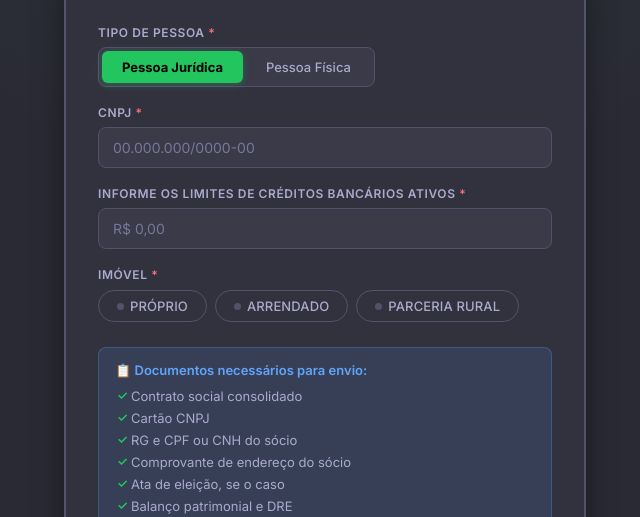
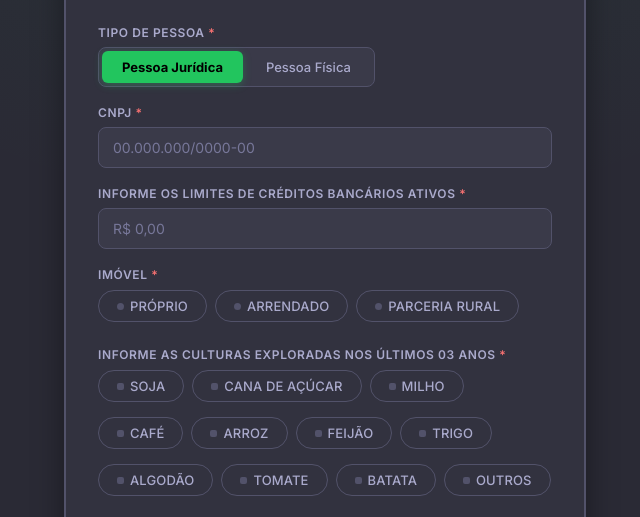
Before and after one commit to luciano7799/agross-docs, a website: page public/index.html in a window 1280 px wide. Shown: the part 210-727 px from the top of the page, without its empty margins (315-955 px from the left). Drawn offline with Linux system fonts and the light colour scheme.

Commit message:
Adiciona campo culturas multi-select com campo Outros condicional

```diff
--- a/public/index.html
+++ b/public/index.html
@@ -61,6 +61,27 @@
               <input type="radio" name="imovel" value="Parceria rural">
               <span class="radio-label">Parceria rural</span>
             </label>
+          </div>
+        </div>
+
+        <!-- Culturas exploradas -->
+        <div class="form-group">
+          <label>Informe as culturas exploradas nos últimos 03 anos <span class="req">*</span></label>
+          <div class="check-group" id="culturasGroup">
+            <label class="check-option"><input type="checkbox" name="culturas" value="Soja"><span class="check-label">Soja</span></label>
+            <label class="check-option"><input type="checkbox" name="culturas" value="Cana de açúcar"><span class="check-label">Cana de açúcar</span></label>
+            <label class="check-option"><input type="checkbox" name="culturas" value="Milho"><span class="check-label">Milho</span></label>
+            <label class="check-option"><input type="checkbox" name="culturas" value="Café"><span class="check-label">Café</span></label>
+            <label class="check-option"><input type="checkbox" name="culturas" value="Arroz"><span class="check-label">Arroz</span></label>
+            <label class="check-option"><input type="checkbox" name="culturas" value="Feijão"><span class="check-label">Feijão</span></label>
+            <label class="check-option"><input type="checkbox" name="culturas" value="Trigo"><span class="check-label">Trigo</span></label>
+            <label class="check-option"><input type="checkbox" name="culturas" value="Algodão"><span class="check-label">Algodão</span></label>
+            <label class="check-option"><input type="checkbox" name="culturas" value="Tomate"><span class="check-label">Tomate</span></label>
+            <label class="check-option"><input type="checkbox" name="culturas" value="Batata"><span class="check-label">Batata</span></label>
+            <label class="check-option" id="checkOutros"><input type="checkbox" name="culturas" value="Outros" id="cbOutros"><span class="check-label">Outros</span></label>
+          </div>
+          <div id="outrosWrap" style="display:none; margin-top:10px;">
+            <input type="text" id="culturasOutros" name="culturasOutros" placeholder="Descreva as outras culturas..." maxlength="200">
           </div>
         </div>
 
@@ -152,6 +173,12 @@
           inputDoc.maxLength = 18;
         }
       });
+    });
+
+    // ── Culturas: toggle Outros ───────────────────────────────────
+    document.getElementById('cbOutros').addEventListener('change', function () {
+      document.getElementById('outrosWrap').style.display = this.checked ? 'block' : 'none';
+      if (!this.checked) document.getElementById('culturasOutros').value = '';
     });
 
     // ── Máscara moeda ─────────────────────────────────────────────
@@ -247,10 +274,19 @@
       const imovelEl = document.querySelector('input[name="imovel"]:checked');
       if (!imovelEl) { msgErro.textContent = 'Selecione o tipo de imóvel.'; msgErro.style.display = 'block'; return; }
 
+      const culturasSel = [...document.querySelectorAll('input[name="culturas"]:checked')].map(c => c.value);
+      if (culturasSel.length === 0) { msgErro.textContent = 'Selecione ao menos uma cultura explorada.'; msgErro.style.display = 'block'; return; }
+      if (culturasSel.includes('Outros')) {
+        const outrosVal = document.getElementById('culturasOutros').value.trim();
+        if (!outrosVal) { msgErro.textContent = 'Descreva as outras culturas exploradas.'; msgErro.style.display = 'block'; return; }
+        culturasSel[culturasSel.indexOf('Outros')] = 'Outros: ' + outrosVal;
+      }
+
       formData.append('tipo', tipo);
       formData.append('cnpj', documento);
       formData.append('limiteCredito', limiteCredito);
       formData.append('imovel', imovelEl.value);
+      formData.append('culturas', culturasSel.join(', '));
 
       arquivosSelecionados.forEach(f => formData.append('arquivos', f));
 
--- a/public/style.css
+++ b/public/style.css
@@ -664,6 +664,70 @@ input:-webkit-autofill:focus {
   box-shadow: 0 1px 4px rgba(0,0,0,.3);
 }
 
+/* ── CHECK GROUP (multi-select) ─────────────────────────────────── */
+.check-group {
+  display: flex;
+  flex-wrap: wrap;
+  gap: 8px;
+  margin-top: 8px;
+}
+
+.check-option {
+  position: relative;
+  cursor: pointer;
+  user-select: none;
+}
+
+.check-option input[type="checkbox"] {
+  position: absolute;
+  opacity: 0;
+  width: 0;
+  height: 0;
+}
+
+.check-label {
+  display: flex;
+  align-items: center;
+  gap: 6px;
+  font-size: 13px;
+  font-weight: 500;
+  color: var(--text-2);
+  background: transparent;
+  border: 1.5px solid var(--border);
+  border-radius: 999px;
+  padding: 7px 18px;
+  transition: all .18s ease;
+  letter-spacing: .01em;
+}
+
+.check-label::before {
+  content: '';
+  display: inline-block;
+  width: 7px;
+  height: 7px;
+  border-radius: 2px;
+  background: var(--border);
+  transition: background .18s, transform .18s;
+  flex-shrink: 0;
+}
+
+.check-option:hover .check-label {
+  border-color: var(--blue);
+  color: var(--text-1);
+}
+
+.check-option input:checked + .check-label {
+  border-color: var(--blue);
+  background: var(--blue-dim);
+  color: var(--blue);
+}
+
+.check-option input:checked + .check-label::before {
+  background: var(--blue);
+  border-radius: 2px;
+  transform: scale(1.3);
+}
+
 /* ── RADIO GROUP ────────────────────────────────────────────────── */
 .radio-group {
   display: flex;
--- a/server.js
+++ b/server.js
@@ -54,7 +54,7 @@ function isAdmin(req) { return req.session && req.session.isAdmin; }
 app.get('/', (req, res) => res.sendFile(path.join(__dirname, 'public', 'index.html')));
 
 app.post('/upload', upload.array('arquivos', 10), async (req, res) => {
-  const { tipo, cnpj, obs, limiteCredito, imovel } = req.body;
+  const { tipo, cnpj, obs, limiteCredito, imovel, culturas } = req.body;
   if (!cnpj || !req.files || req.files.length === 0) {
     return res.status(400).json({ ok: false, msg: 'Informe o CPF/CNPJ e envie ao menos um arquivo.' });
   }
@@ -78,6 +78,7 @@ app.post('/upload', upload.array('arquivos', 10), async (req, res) => {
     cnpj,
     limite_credito: limiteCredito || '',
     imovel: imovel || '',
+    culturas: culturas || '',
     obs: obs || '',
     data: new Date().toISOString(),
     arquivos
```
